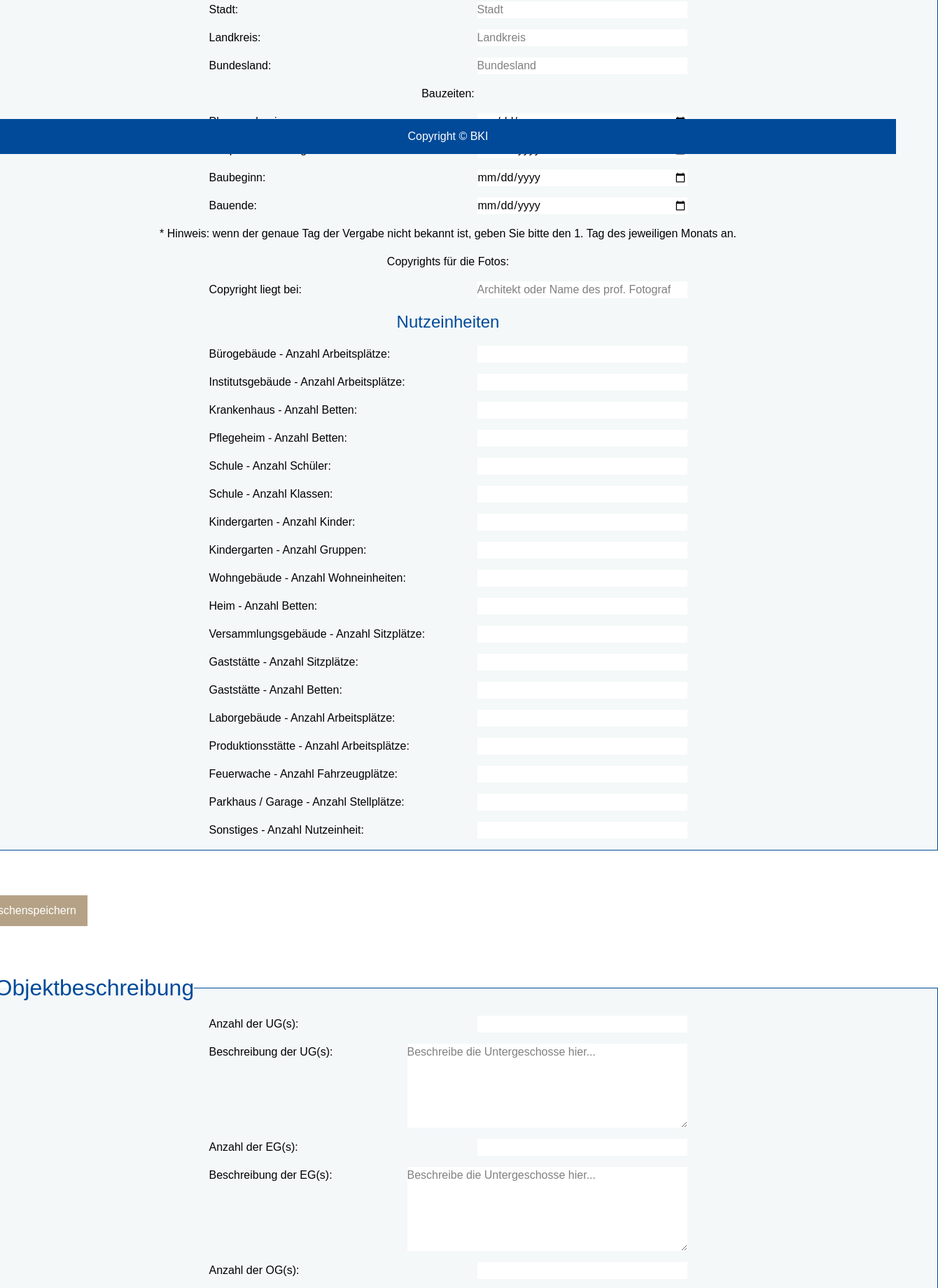
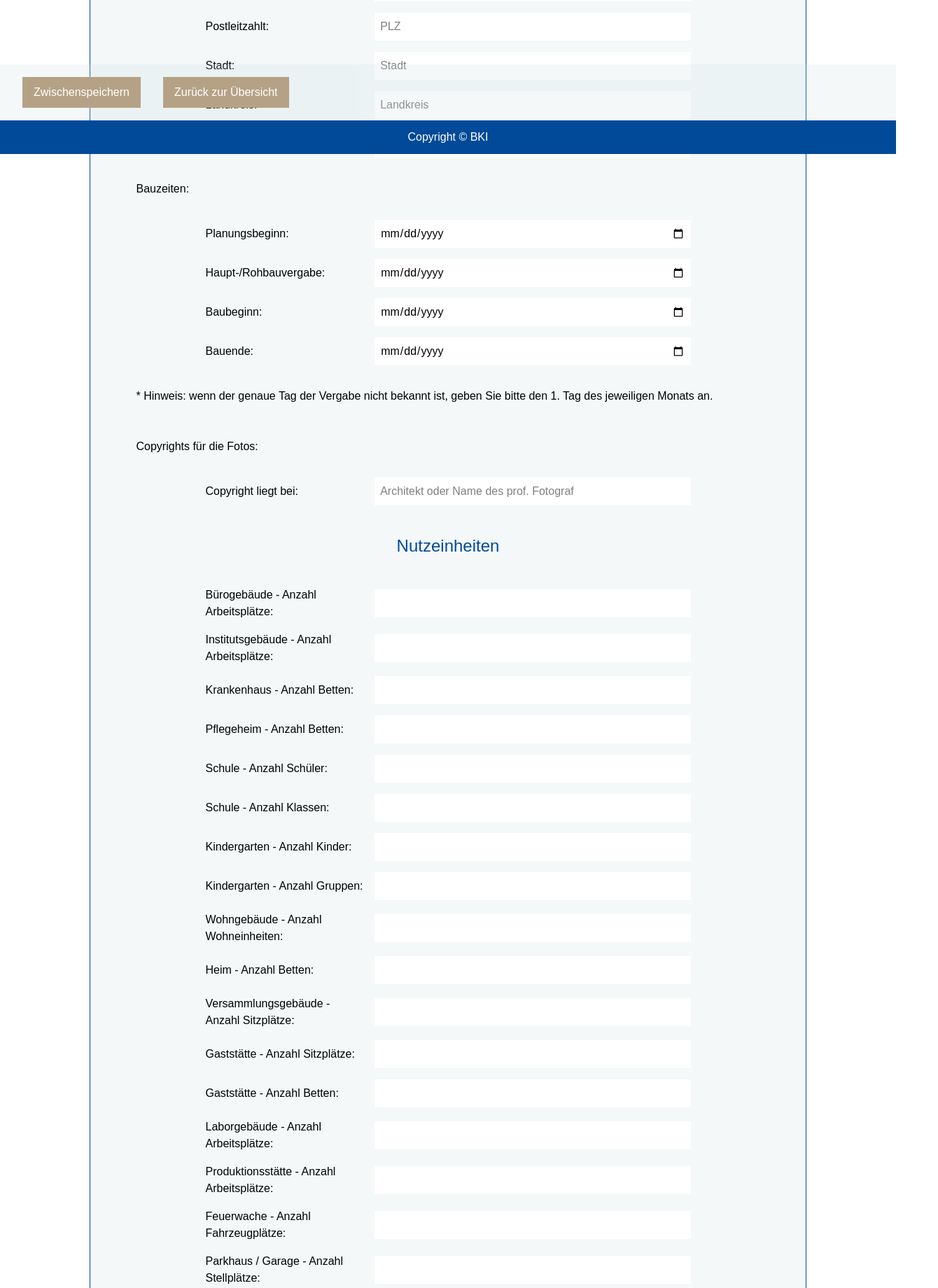
Before and after one commit to juliabellmann/dateneingang-datenbank, a Next.js app: page /form/1 in a window 1280 px wide. Shown: the part 580-2420 px from the top of the page at 70% size, 1340 px wide, since content can reach past the window. Built offline with nearby package versions, Linux system fonts and the light colour scheme; no server answers; the database is empty.

Commit message:
add styling

```diff
--- a/_components/Footer.js
+++ b/_components/Footer.js
@@ -64,8 +64,7 @@ const StyledFooter = styled.footer`
 
   color: white;
 
-  margin-top: 4rem;
-  padding: 1rem;
+  /* padding: 1rem; */
 
   display: flex;
   justify-content: space-evenly;
@@ -77,5 +76,5 @@ const StyledFooter = styled.footer`
   right: 0;
   z-index: 10;
 
-  height: 50px;
+  height: 3rem;
 `;
--- a/_components/Layout.js
+++ b/_components/Layout.js
@@ -3,17 +3,19 @@ import styled from 'styled-components';
 import Navi from './Navi';
 import Footer from './Footer';
 
+
 export default function Layout({ children }) {
-  return (
+ return (
     <>
       <Navi />
-      <Main>{children}</Main>
+        <Content>{children}</Content>
       <Footer />
     </>
   );
 }
 
-const Main = styled.main`
-  flex: 1;
-  padding-bottom: 8rem;
+
+const Content = styled.div`
+  width: 100%;
+  padding: 0 0 5rem 0;
 `;
--- a/_components/Navi.js
+++ b/_components/Navi.js
@@ -13,7 +13,7 @@ export default function Navi() {
 }
 
 const StyledNavigation = styled.nav`
-  padding: 4rem 15rem;
+  padding: 2.5rem 15rem;
 
   display: flex;
   align-items: center;
--- a/pages/dashboard.js
+++ b/pages/dashboard.js
@@ -340,7 +340,7 @@ const StyledSection = styled.section`
 `;
 
 const StyledContainer = styled.div`
-  width: 1400px;
+  width: 80%;
   display: flex;
   flex-direction: column;
 `;
@@ -359,7 +359,7 @@ const StyledButton = styled.button`
 `;
 
 const StyledForms = styled.div`
-  padding: 1rem;
+  padding: 1rem 0;
   display: flex;
   flex-direction: row;
   flex-wrap: wrap;
@@ -373,5 +373,5 @@ const StyledList = styled.li`
   align-items: center;
   gap: 1rem;
   margin: 0.5rem 0;
-  height: 50px;
+  height: 3.5rem;
 `;
--- a/pages/form/[id].js
+++ b/pages/form/[id].js
@@ -346,13 +346,13 @@ export default function Form() {
           </p>
         )}
 
-        <form>
+        <StyledForm>
           <StyledFieldset>
             <legend>
               <h2>1. Allgemeine Angaben</h2>
             </legend>
 
-            <div className="spacebetween">
+            <FormRow>
               <label htmlFor="objektbezeichnung">
                 Objektbezeichnung / Art der Nutzung:{" "}
               </label>
@@ -368,9 +368,9 @@ export default function Form() {
                 }
                 readOnly={isReadonly}
               />
-            </div>
-
-            <div className="spacebetween">
+            </FormRow>
+
+            <FormRow>
               <label htmlFor="bauherr">Bauherr: </label>
               <input
                 id="bauherr"
@@ -381,11 +381,11 @@ export default function Form() {
                 }
                 readOnly={isReadonly}
               />
-            </div>
+            </FormRow>
 
             <p>Objektstandort: </p>
 
-            <div className="spacebetween">
+            <FormRow>
               <label htmlFor="street">Straße: </label>
               <input
                 id="street"
@@ -396,9 +396,9 @@ export default function Form() {
                 }
                 readOnly={isReadonly}
               />
-            </div>
-
-            <div className="spacebetween">
+            </FormRow>
+
+            <FormRow>
               <label htmlFor="housenumber">Hausnummer: </label>
               <input
                 id="housenumber"
@@ -409,9 +409,9 @@ export default function Form() {
                 }
                 readOnly={isReadonly}
               />
-            </div>
-
-            <div className="spacebetween">
+            </FormRow>
+
+            <FormRow>
               <label htmlFor="postalcode">Postleitzahlt: </label>
               <input
                 id="postalcode"
@@ -422,9 +422,9 @@ export default function Form() {
                 }
                 readOnly={isReadonly}
               />
-            </div>
-
-            <div className="spacebetween">
+            </FormRow>
+
+            <FormRow>
               <label htmlFor="city">Stadt: </label>
               <input
                 id="city"
@@ -435,9 +435,9 @@ export default function Form() {
                 }
                 readOnly={isReadonly}
               />
-            </div>
-
-            <div className="spacebetween">
+            </FormRow>
+
+            <FormRow>
               <label htmlFor="landkreis">Landkreis: </label>
               <input
                 id="landkreis"
@@ -448,9 +448,9 @@ export default function Form() {
                 }
                 readOnly={isReadonly}
               />
-            </div>
-
-            <div className="spacebetween">
+            </FormRow>
+
+            <FormRow>
               <label htmlFor="bundesland">Bundesland: </label>
               <input
                 id="bundesland"
@@ -461,11 +461,11 @@ export default function Form() {
                 }
                 readOnly={isReadonly}
               />
-            </div>
+            </FormRow>
 
             <p>Bauzeiten: </p>
 
-            <div className="spacebetween">
+            <FormRow>
               <label htmlFor="planungsbeginn">Planungsbeginn: </label>
               <input
                 type="date"
@@ -476,8 +476,9 @@ export default function Form() {
                 }
                 readOnly={isReadonly}
               />
-            </div>
-            <div className="spacebetween">
+            </FormRow>
+
+            <FormRow>
               <label htmlFor="vergabedatum">Haupt-/Rohbauvergabe: </label>
               <input
                 type="date"
@@ -488,8 +489,9 @@ export default function Form() {
                 }
                 readOnly={isReadonly}
               />
-            </div>
-            <div className="spacebetween">
+            </FormRow>
+
+            <FormRow>
               <label htmlFor="baubeginn">Baubeginn: </label>
               <input
                 type="date"
@@ -500,8 +502,9 @@ export default function Form() {
                 }
                 readOnly={isReadonly}
               />
-            </div>
-            <div className="spacebetween">
+            </FormRow>
+
+            <FormRow>
               <label htmlFor="bauende">Bauende: </label>
               <input
                 type="date"
@@ -512,13 +515,13 @@ export default function Form() {
                 }
                 readOnly={isReadonly}
               />
-            </div>
+            </FormRow>
             <p>
               * Hinweis: wenn der genaue Tag der Vergabe nicht bekannt ist,
               geben Sie bitte den 1. Tag des jeweiligen Monats an.
             </p>
             <p> Copyrights für die Fotos: </p>
-            <div className="spacebetween">
+            <FormRow>
               <label htmlFor="fotograf">Copyright liegt bei: </label>
               <input
                 id="fotograf"
@@ -529,10 +532,10 @@ export default function Form() {
                 }
                 readOnly={isReadonly}
               />
-            </div>
+            </FormRow>
 
             <h3>Nutzeinheiten</h3>
-            <div className="spacebetween">
+            <FormRow>
               <label htmlFor="NE_buero">
                 Bürogebäude - Anzahl Arbeitsplätze:{" "}
               </label>
@@ -546,8 +549,8 @@ export default function Form() {
                   setFormData({ ...formData, NE_buero: e.target.value })
                 }
               />
-            </div>
-            <div className="spacebetween">
+            </FormRow>
+            <FormRow>
               <label htmlFor="NE_institut">
                 Institutsgebäude - Anzahl Arbeitsplätze:{" "}
               </label>
@@ -561,8 +564,9 @@ export default function Form() {
                   setFormData({ ...formData, NE_institut: e.target.value })
                 }
               />
-            </div>
-            <div className="spacebetween">
+            </FormRow>
+
+            <FormRow>
               <label htmlFor="NE_krankenhaus">
                 Krankenhaus - Anzahl Betten:{" "}
               </label>
@@ -576,8 +580,9 @@ export default function Form() {
                   setFormData({ ...formData, NE_krankenhaus: e.target.value })
                 }
               />
-            </div>
-            <div className="spacebetween">
+            </FormRow>
+
+            <FormRow>
               <label htmlFor="NE_pflegeheim">
                 Pflegeheim - Anzahl Betten:{" "}
               </label>
@@ -591,8 +596,9 @@ export default function Form() {
                   setFormData({ ...formData, NE_pflegeheim: e.target.value })
                 }
               />
-            </div>
-            <div className="spacebetween">
+            </FormRow>
+
+            <FormRow>
               <label htmlFor="NE_schule_schueler">
                 Schule - Anzahl Schüler:{" "}
               </label>
@@ -609,8 +615,9 @@ export default function Form() {
                   })
                 }
               />
-            </div>
-            <div className="spacebetween">
+            </FormRow>
+
+            <FormRow>
               <label htmlFor="NE_schule_klassen">
                 Schule - Anzahl Klassen:{" "}
               </label>
@@ -627,8 +634,9 @@ export default function Form() {
                   })
                 }
               />
-            </div>
-            <div className="spacebetween">
+            </FormRow>
+
+            <FormRow>
               <label htmlFor="NE_kindergarten_kinder">
                 Kindergarten - Anzahl Kinder:{" "}
               </label>
@@ -645,8 +653,9 @@ export default function Form() {
                   })
                 }
               />
-            </div>
-            <div className="spacebetween">
+            </FormRow>
+
+            <FormRow>
               <label htmlFor="NE_kindergarten_gruppen">
                 Kindergarten - Anzahl Gruppen:{" "}
               </label>
@@ -663,8 +672,9 @@ export default function Form() {
                   })
                 }
               />
-            </div>
-            <div className="spacebetween">
+            </FormRow>
+
+            <FormRow>
               <label htmlFor="NE_wohngebaude">
                 Wohngebäude - Anzahl Wohneinheiten:{" "}
               </label>
@@ -678,8 +688,9 @@ export default function Form() {
                   setFormData({ ...formData, NE_wohngebaude: e.target.value })
                 }
               />
-            </div>
-            <div className="spacebetween">
+            </FormRow>
+
+            <FormRow>
               <label htmlFor="NE_heim">Heim - Anzahl Betten: </label>
               <input
                 type="number"
@@ -691,8 +702,9 @@ export default function Form() {
                   setFormData({ ...formData, NE_heim: e.target.value })
                 }
               />
-            </div>
-            <div className="spacebetween">
+            </FormRow>
+
+            <FormRow>
               <label htmlFor="NE_versammlungsgebauede">
                 Versammlungsgebäude - Anzahl Sitzplätze:{" "}
               </label>
@@ -709,8 +721,9 @@ export default function Form() {
                   })
                 }
               />
-            </div>
-            <div className="spacebetween">
+            </FormRow>
+
+            <FormRow>
               <label htmlFor="NE_gaststaette">
                 Gaststätte - Anzahl Sitzplätze:{" "}
               </label>
@@ -724,8 +737,9 @@ export default function Form() {
                   setFormData({ ...formData, NE_gaststaette: e.target.value })
                 }
               />
-            </div>
-            <div className="spacebetween">
+            </FormRow>
+
+            <FormRow>
               <label htmlFor="NE_hotel">Gaststätte - Anzahl Betten: </label>
               <input
                 type="number"
@@ -737,8 +751,9 @@ export default function Form() {
                   setFormData({ ...formData, NE_hotel: e.target.value })
                 }
               />
-            </div>
-            <div className="spacebetween">
+            </FormRow>
+
+            <FormRow>
               <label htmlFor="NE_laborgebaeude">
                 Laborgebäude - Anzahl Arbeitsplätze:{" "}
               </label>
@@ -752,8 +767,9 @@ export default function Form() {
                   setFormData({ ...formData, NE_laborgebaeude: e.target.value })
                 }
               />
-            </div>
-            <div className="spacebetween">
+            </FormRow>
+
+            <FormRow>
               <label htmlFor="NE_produktionsstaette">
                 Produktionsstätte - Anzahl Arbeitsplätze:{" "}
               </label>
@@ -770,8 +786,9 @@ export default function Form() {
                   })
                 }
               />
-            </div>
-            <div className="spacebetween">
+            </FormRow>
+
+            <FormRow>
               <label htmlFor="NE_feuerwache">
                 Feuerwache - Anzahl Fahrzeugplätze:{" "}
               </label>
@@ -785,8 +802,9 @@ export default function Form() {
                   setFormData({ ...formData, NE_feuerwache: e.target.value })
                 }
               />
-            </div>
-            <div className="spacebetween">
+            </FormRow>
+
+            <FormRow>
               <label htmlFor="NE_parkhaus">
                 Parkhaus / Garage - Anzahl Stellplätze:{" "}
               </label>
@@ -800,8 +818,8 @@ export default function Form() {
                   setFormData({ ...formData, NE_parkhaus: e.target.value })
                 }
               />
-            </div>
-            <div className="spacebetween">
+            </FormRow>
+            <FormRow>
               <label htmlFor="NE_sonst_anz">
                 Sonstiges - Anzahl Nutzeinheit:{" "}
               </label>
@@ -816,23 +834,15 @@ export default function Form() {
                   setFormData({ ...formData, NE_sonst_anz: e.target.value })
                 }
               />
-            </div>
+            </FormRow>
           </StyledFieldset>
-
-          <StyledButton
-            type="button"
-            onClick={handleSave}
-            disabled={isReadonly}
-          >
-            Zwischenspeichern
-          </StyledButton>
 
           <StyledFieldset>
             <legend>
               <h2>2. Objektbeschreibung</h2>
             </legend>
 
-            <div className="spacebetween">
+            <FormRow>
               <label htmlFor="UGs_anz">Anzahl der UG(s): </label>
               {/* Inputs für Sonstiges etc ergänzen */}
               <input
@@ -845,8 +855,8 @@ export default function Form() {
                   setFormData({ ...formData, UGs_anz: e.target.value })
                 }
               />
-            </div>
-            <div className="spacebetween">
+            </FormRow>
+            <FormRow>
               <label htmlFor="UGs_beschreibung">Beschreibung der UG(s):</label>
               <textarea
                 id="UGs_beschreibung"
@@ -861,9 +871,9 @@ export default function Form() {
                 readOnly={isReadonly}
                 rows={5}
               />
-            </div>
-
-            <div className="spacebetween">
+            </FormRow>
+
+            <FormRow>
               <label htmlFor="EGs_anz">Anzahl der EG(s): </label>
               {/* Inputs für Sonstiges etc ergänzen */}
               <input
@@ -876,8 +886,8 @@ export default function Form() {
                   setFormData({ ...formData, EGs_anz: e.target.value })
                 }
               />
-            </div>
-            <div className="spacebetween">
+            </FormRow>
+            <FormRow>
               <label htmlFor="EGs_beschreibung">Beschreibung der EG(s):</label>
               <textarea
                 id="EGs_beschreibung"
@@ -892,9 +902,9 @@ export default function Form() {
                 readOnly={isReadonly}
                 rows={5}
               />
-            </div>
-
-            <div className="spacebetween">
+            </FormRow>
+
+            <FormRow>
               <label htmlFor="OGs_anz">Anzahl der OG(s): </label>
               {/* Inputs für Sonstiges etc ergänzen */}
               <input
@@ -907,8 +917,8 @@ export default function Form() {
                   setFormData({ ...formData, OGs_anz: e.target.value })
                 }
               />
-            </div>
-            <div className="spacebetween">
+            </FormRow>
+            <FormRow>
               <label htmlFor="OGs_beschreibung">Beschreibung der OG(s):</label>
               <textarea
                 id="OGs_beschreibung"
@@ -923,9 +933,9 @@ export default function Form() {
                 readOnly={isReadonly}
                 rows={5}
               />
-            </div>
-
-            <div className="spacebetween">
+            </FormRow>
+
+            <FormRow>
               <label htmlFor="DGs_anz">Anzahl der DG(s): </label>
               {/* Inputs für Sonstiges etc ergänzen */}
               <input
@@ -938,8 +948,8 @@ export default function Form() {
                   setFormData({ ...formData, DGs_anz: e.target.value })
                 }
               />
-            </div>
-            <div className="spacebetween">
+            </FormRow>
+            <FormRow>
               <label htmlFor="DGs_beschreibung">Beschreibung der DG(s):</label>
               <textarea
                 id="DGs_beschreibung"
@@ -954,7 +964,7 @@ export default function Form() {
                 readOnly={isReadonly}
                 rows={5}
               />
-            </div>
+            </FormRow>
 
             <div className="spacebetween-info">
               <label htmlFor="allgemeine_objektinformation">
@@ -1039,13 +1049,6 @@ export default function Form() {
             </div>
           </StyledFieldset>
 
-          <StyledButton
-            type="button"
-            onClick={handleSave}
-            disabled={isReadonly}
-          >
-            Zwischenspeichern
-          </StyledButton>
 
           <StyledFieldset>
             <legend>
@@ -1195,19 +1198,12 @@ export default function Form() {
             </StyledRadiobuttons>
           </StyledFieldset>
 
-          <StyledButton
-            type="button"
-            onClick={handleSave}
-            disabled={isReadonly}
-          >
-            Zwischenspeichern
-          </StyledButton>
 
           <StyledFieldset>
             <legend>
               <h2>4. Flächen und Rauminhalte nach DIN 277:2021-08</h2>
             </legend>
-            <div className="spacebetween">
+            <FormRow>
               <label htmlFor="nuf">Nutzungsflächen: </label>
               <input
                 type="number"
@@ -1219,8 +1215,8 @@ export default function Form() {
                   setFormData({ ...formData, nuf: e.target.value })
                 }
               />
-            </div>
-            <div className="spacebetween">
+            </FormRow>
+            <FormRow>
               <label htmlFor="tf">Technikfläche: </label>
               <input
                 type="number"
@@ -1232,8 +1228,8 @@ export default function Form() {
                   setFormData({ ...formData, tf: e.target.value })
                 }
               />
-            </div>
-            <div className="spacebetween">
+            </FormRow>
+            <FormRow>
               <label htmlFor="vf">Verkehrsfläche: </label>
               <input
                 type="number"
@@ -1245,8 +1241,8 @@ export default function Form() {
                   setFormData({ ...formData, vf: e.target.value })
                 }
               />
-            </div>
-            <div className="spacebetween">
+            </FormRow>
+            <FormRow>
               <label htmlFor="bgf">Brutto-Grundfläche: </label>
               <input
                 type="number"
@@ -1258,9 +1254,9 @@ export default function Form() {
                   setFormData({ ...formData, bgf: e.target.value })
                 }
               />
-            </div>
-
-            <div className="spacebetween">
+            </FormRow>
+
+            <FormRow>
               <span>Netto-Raumfläche: </span>
               <div>
                 <span>
@@ -1278,16 +1274,9 @@ export default function Form() {
                 </span>
                 <span> m²</span>
               </div>
-            </div>
+            </FormRow>
           </StyledFieldset>
 
-          <StyledButton
-            type="button"
-            onClick={handleSave}
-            disabled={isReadonly}
-          >
-            Zwischenspeichern
-          </StyledButton>
 
           <StyledFieldset>
             <legend>
@@ -1295,13 +1284,6 @@ export default function Form() {
             </legend>
           </StyledFieldset>
 
-          <StyledButton
-            type="button"
-            onClick={handleSave}
-            disabled={isReadonly}
-          >
-            Zwischenspeichern
-          </StyledButton>
 
           <StyledFieldset>
             <legend>
@@ -1380,6 +1362,15 @@ export default function Form() {
             })}
           </StyledFieldset>
 
+          <StyledButton
+            type="button"
+            onClick={handleSubmit}
+            disabled={isReadonly}
+          >
+            Absenden
+          </StyledButton>
+
+        <StyledButtonBar>
           {/* Buttons deaktivieren, wenn readonly */}
           <StyledButton
             type="button"
@@ -1391,14 +1382,9 @@ export default function Form() {
           <StyledButton type="button" onClick={() => router.push("/dashboard")}>
             Zurück zur Übersicht
           </StyledButton>
-          <StyledButton
-            type="button"
-            onClick={handleSubmit}
-            disabled={isReadonly}
-          >
-            Absenden
-          </StyledButton>
-        </form>
+          </StyledButtonBar>
+
+        </StyledForm>
 
         {/* Zurück-Button nur im readonly-Modus */}
         {isReadonly && (
@@ -1414,33 +1400,70 @@ export default function Form() {
             </StyledButton>
           </>
         )}
+
+
+
         <ToastContainer position="top-right" />
       </StyledSite>
     </>
   );
 }
 
+const StyledForm = styled.form`
+    display: flex;
+  flex-direction: column;
+  align-items: center;
+  padding-bottom: 4rem;
+`;
+
 const StyledSite = styled.div`
   display: flex;
   flex-direction: column;
   align-items: center;
-  /* background-color: rgba(198,220,225,.2);
-  margin: 5rem 15rem;
-  padding: 0 0 3rem 0; */
+
 `;
 
 const StyledFieldset = styled.fieldset`
   background-color: var(--bg-color-highlight);
-  width: 1400px;
+  width: 80%;
 
   div {
     /* Breite des Inhalts im fieldset */
-    width: 50%;
+    width: 70%;
+  }
+
+  p {
+    /* Breite des Inhalts im fieldset */
+    width: 90%;
+    padding: 1rem 0;
   }
 `;
 
+
+const FormRow = styled.div`
+  display: grid;
+  grid-template-columns: 1fr 2fr;
+  gap: 1rem;
+  align-items: center;
+
+  /* @media (max-width: 768px) {
+    grid-template-columns: 1fr;
+  } */
+
+  label {
+    /* font-weight: 300; */
+  }
+
+  input,
+  textarea {
+    width: 100%;
+    padding: 0.5rem;
+  }
+`;
+
+
 const StyledButton = styled.button`
-  background-color: #b5a286;
+  background-color: var(--secondary-color);
   color: white;
   border: none;
   padding: 10px 16px;
@@ -1448,7 +1471,7 @@ const StyledButton = styled.button`
   cursor: pointer;
 
   &:hover {
-    background-color: #b5a286;
+    background-color: var(--secondary-color);
     text-decoration: underline;
   }
 
@@ -1495,3 +1518,21 @@ const StyledUploads = styled.div`
   display: flex;
   flex-direction: column;
 `;
+
+
+const StyledButtonBar = styled.div`
+  display: flex;
+  justify-content: start;
+  align-items: center;
+
+  background-color: var(--bg-color-highlight);
+  padding: 1rem;
+
+  position: fixed;
+  bottom: 3rem;
+  left: 0;
+  right: 0;
+  z-index: 100;
+
+  height: 5rem;
+`;
--- a/styles/globals.css
+++ b/styles/globals.css
@@ -33,6 +33,7 @@ h2 {
 }
 h3 {
   font-size: 1.5rem;
+  margin: 1.5rem 0;
 }
 h4 {
   font-size: 1.2rem;
```
